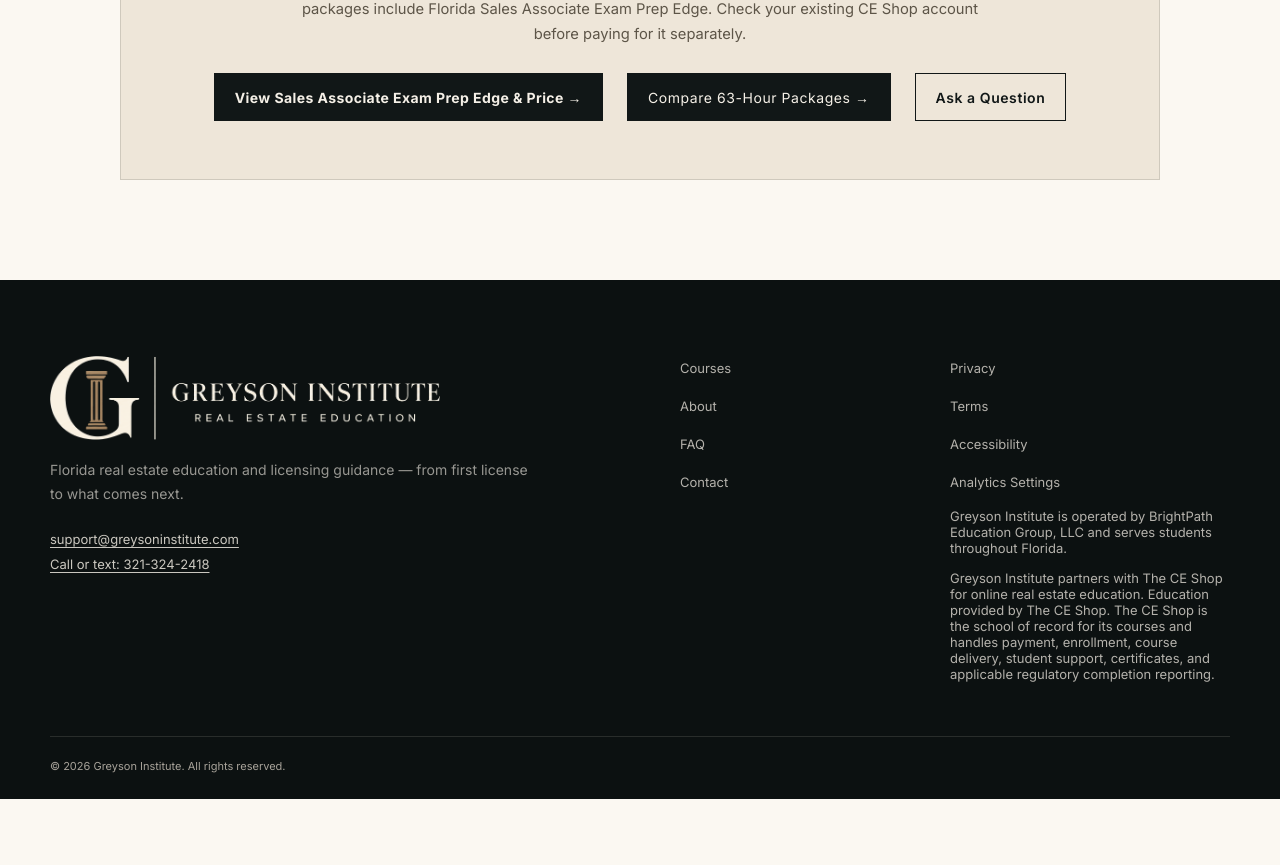
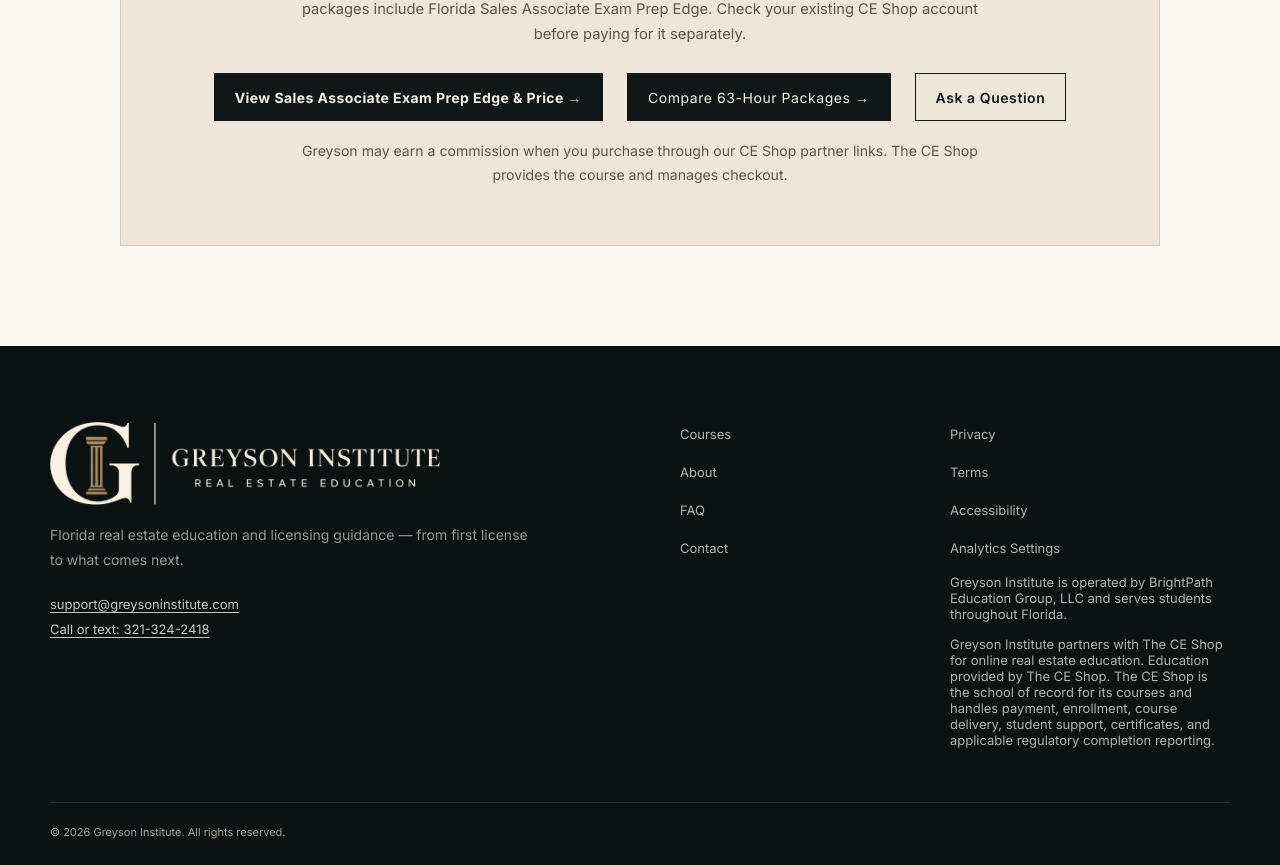
Before and after one commit to BrianLook/Greyson-Institute-Website, a Next.js app: page /florida-real-estate-exam in a window 1280 px wide. Shown: the part 8620-9485 px from the top of the page. Before the commit the page ends 9419 px from the top, so only its background shows below. Built offline with nearby package versions, Linux system fonts and the light colour scheme.

Commit message:
Disclose partner compensation near exam prep enrollment

```diff
--- a/app/florida-real-estate-exam/page.tsx
+++ b/app/florida-real-estate-exam/page.tsx
@@ -1041,6 +1041,20 @@ export default function FloridaRealEstateExamPage() {
               Ask a Question
             </Link>
           </div>
+          <p
+            style={{
+              maxWidth: "700px",
+              margin: "18px auto 0",
+              color: "#5d5548",
+              fontSize: "0.88rem",
+              lineHeight: 1.7,
+              textAlign: "center",
+            }}
+          >
+            Greyson may earn a commission when you purchase through
+            our CE Shop partner links. The CE Shop provides the course
+            and manages checkout.
+          </p>
         </div>
       </div>
     </section>
```
